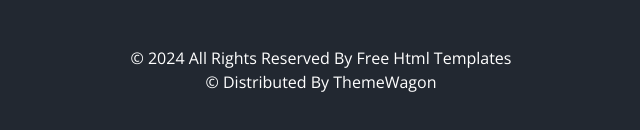
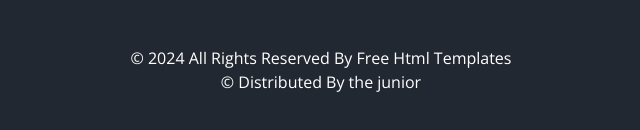
Before and after one commit to the-junior21/Burger-Shop-Front-main, a plain HTML site: page index.html in a window 1280 px wide. Shown: the part 4481-4611 px from the top of the page, 319-959 px from the left. Drawn offline with nearby package versions, Linux system fonts and the light colour scheme.

Commit message:
Update index.html

```diff
--- a/index.html
+++ b/index.html
@@ -324,7 +324,7 @@
         </div>
         <div class="footer__bottom-container">
             <p class="footer__p footer__p--block">© 2024 All Rights Reserved By Free Html Templates</p>
-            <p class="footer__p footer__p--block">© Distributed By ThemeWagon</p>
+            <p class="footer__p footer__p--block">© Distributed By the junior</p>
         </div>
 
     </footer>
```
